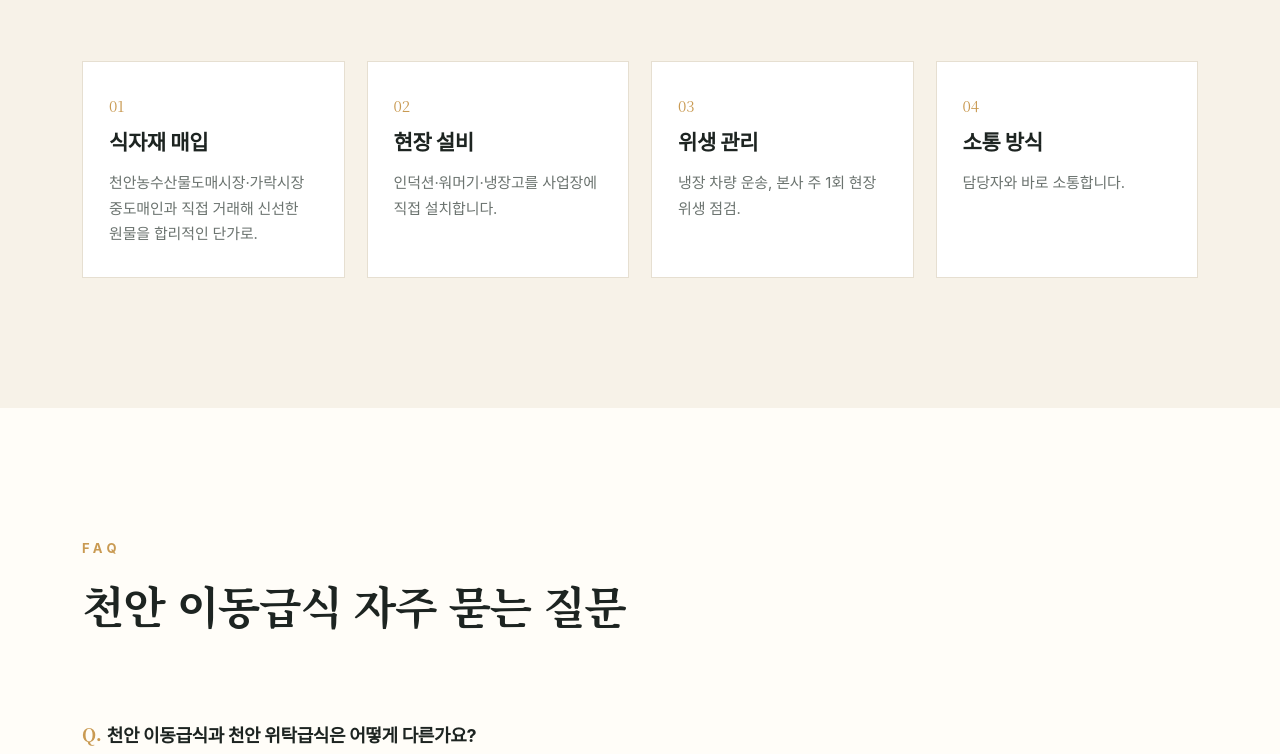
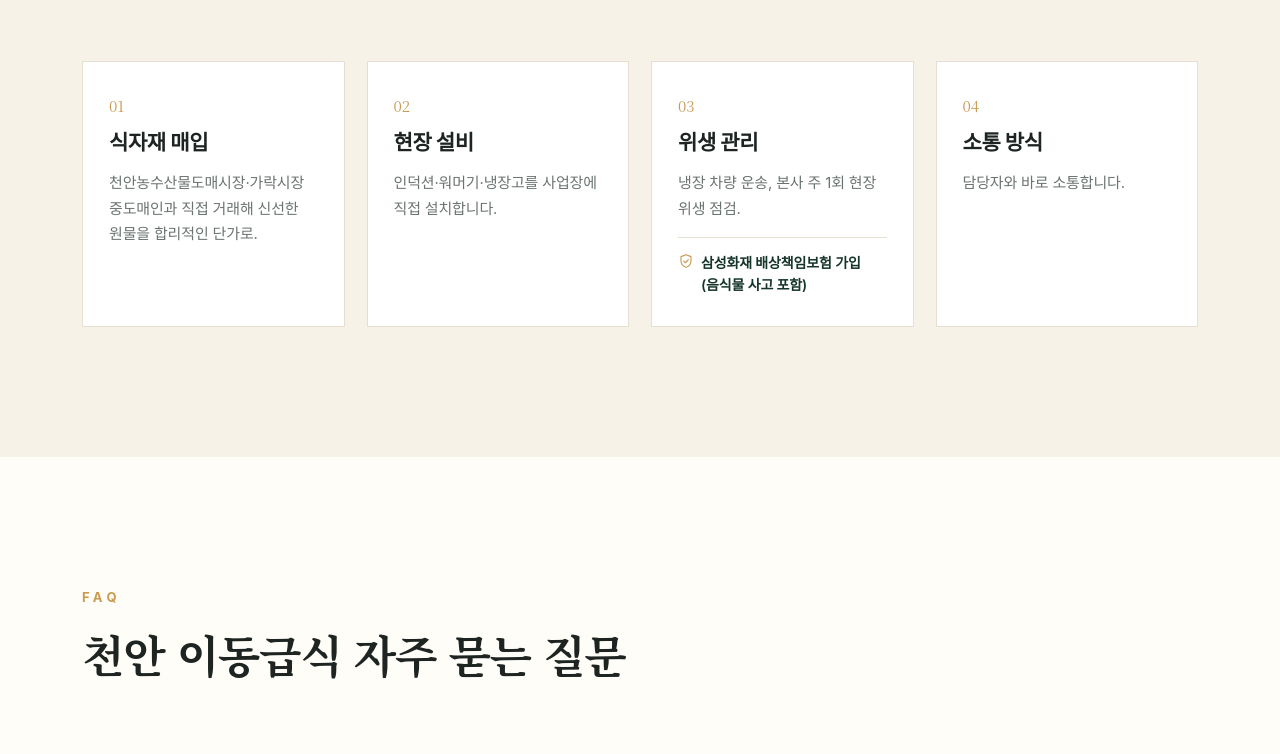
Before and after one commit to bkeyad-official/jeilfood-site, a plain HTML site: page cheonan/index.html in a window 1280 px wide. Shown: the part 2304-3058 px from the top of the page. Drawn offline with Linux system fonts and the light colour scheme; a web font is replaced by a local one.

Commit message:
보험 가입 문구 추가 (천안)

```diff
--- a/cheonan/index.html
+++ b/cheonan/index.html
@@ -38,7 +38,7 @@
 <div class="grid4">
 <div class="card" style="padding-top:6px"><div class="n">01</div><h3>식자재 매입</h3><p>천안농수산물도매시장·가락시장 중도매인과 직접 거래해 신선한 원물을 합리적인 단가로.</p></div>
 <div class="card" style="padding-top:6px"><div class="n">02</div><h3>현장 설비</h3><p>인덕션·워머기·냉장고를 사업장에 직접 설치합니다.</p></div>
-<div class="card" style="padding-top:6px"><div class="n">03</div><h3>위생 관리</h3><p>냉장 차량 운송, 본사 주 1회 현장 위생 점검.</p></div>
+<div class="card" style="padding-top:6px"><div class="n">03</div><h3>위생 관리</h3><p>냉장 차량 운송, 본사 주 1회 현장 위생 점검.</p><p class="ins"><svg viewBox="0 0 24 24" width="16" height="16" aria-hidden="true" focusable="false"><path d="M12 2.5 4.5 5.4v6.1c0 4.6 3.1 8.6 7.5 10 4.4-1.4 7.5-5.4 7.5-10V5.4L12 2.5z" fill="none" stroke="currentColor" stroke-width="1.7" stroke-linejoin="round"/><path d="m8.6 12.2 2.4 2.4 4.5-4.7" fill="none" stroke="currentColor" stroke-width="1.8" stroke-linecap="round" stroke-linejoin="round"/></svg><span>삼성화재 배상책임보험 가입 <span class="nw">(음식물 사고 포함)</span></span></p></div>
 <div class="card" style="padding-top:6px"><div class="n">04</div><h3>소통 방식</h3><p>담당자와 바로 소통합니다.</p></div>
 </div></div></section>
 
@@ -61,5 +61,5 @@
 <div class="form"><h3>천안 급식 상담 신청</h3><div class="f">회사명</div><div class="f">담당자 성함</div><div class="f">연락처</div><div class="f">예상 식수 · 희망 끼니</div><div class="f">문의 내용</div><a class="btn" href="tel:01057233752">상담 신청하기</a></div>
 </div></div></section>
 <footer><div class="wrap"><b>주식회사 제일푸드시스템</b>사업자등록번호 790-88-01871 · 충남 천안시 서북구 입장면 성진로 890 · TEL 041-583-0999<br>
-서비스 지역: 천안 · 아산 · 평택 · 안성 · 화성 · 이천 · 청주 · 대전 · 경기남부<br>© JEIL FOOD SYSTEM. All rights reserved.</div></footer>
+서비스 지역: 천안 · 아산 · 평택 · 안성 · 화성 · 이천 · 청주 · 대전 · 경기남부<br><span class="ins-f">삼성화재 배상책임보험 가입 (음식물 사고 포함)</span><br>© JEIL FOOD SYSTEM. All rights reserved.</div></footer>
 <div class="mobile-call"><a href="tel:01057233752">전화 상담</a><a href="/#s6">상담 신청</a></div><script type="application/ld+json">{"@context": "https://schema.org", "@type": "FoodEstablishment", "name": "제일푸드시스템", "url": "https://jeilfood.co.kr", "telephone": "+82-41-583-0999", "address": {"@type": "PostalAddress", "streetAddress": "입장면 성진로 890", "addressLocality": "천안시 서북구", "addressRegion": "충청남도", "addressCountry": "KR"}, "areaServed": "천안", "servesCuisine": "한식 단체급식"}</script></body></html>
```
